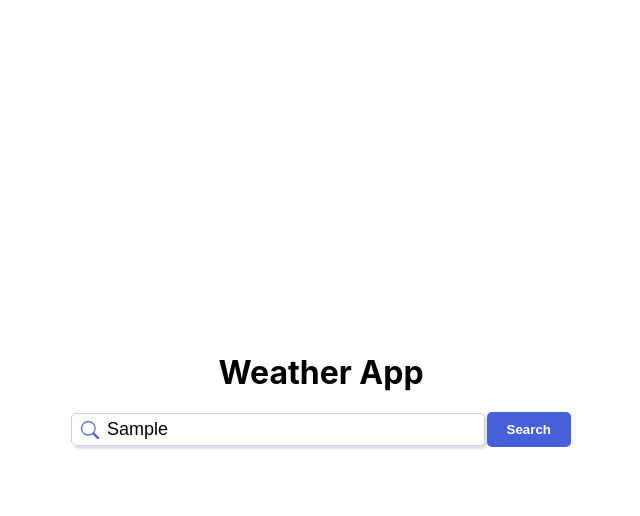
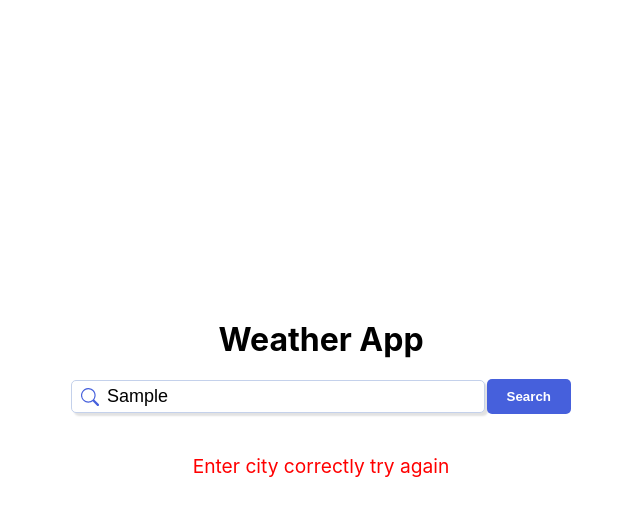
Before and after one commit to An1rii/openweatherapp, a React (Create React App) app: page / in a window 1280 px wide. Both pictures are taken after typing "Sample" into the empty fields and a click on the button "Search". Shown: the top 516 px of the page, without its empty margins (319-959 px from the left). Built offline with nearby package versions, Linux system fonts and the light colour scheme; no server answers.

Commit message:
add changes in code

```diff
--- a/package.json
+++ b/package.json
@@ -8,6 +8,8 @@
     "@testing-library/react": "^13.4.0",
     "@testing-library/user-event": "^13.5.0",
     "axios": "^1.6.8",
+    "eslint": "^8.57.0",
+    "prettier": "^3.2.5",
     "react": "^18.2.0",
     "react-dom": "^18.2.0",
     "react-scripts": "5.0.1",
--- a/src/main/App.js
+++ b/src/main/App.js
@@ -1,42 +1,51 @@
 import React, { useState } from "react";
 import axios from "axios";
-import SearchForm from "./component/SearchForm";
-import WeatherInfo from "./component/WeatherInfo";
-import GraphicWeather from "./component/GraphicWeather";
-import "./style/App.css";
+import SearchForm from "./components/SearchForm";
+import WeatherInfo from "./components/WeatherInfo";
+import "./style/style.css";
 
 const api = {
     key: "d74b22e57d1cc1c90377f63de597234c",
     base: "https://api.openweathermap.org/data/2.5/",
 };
 
-
 function App() {
     const [search, setSearch] = useState("");
     const [weather, setWeather] = useState({});
+    const [loading, setLoading] = useState(false);
+    const [error, setError] = useState("");
 
-    const searchPressed = () => {
+    const getWeatherForecast = () => {
+        setLoading(true);
+        setError("");
         axios
             .get(`${api.base}weather?q=${search}&units=metric&APPID=${api.key}`)
             .then((response) => {
                 setWeather(response.data);
+                setLoading(false);
             })
             .catch((error) => {
+                setLoading(false);
+                setError("Enter city correctly try again");
                 console.error("Error fetching data:", error);
             });
     };
 
     return (
         <div className="App">
-            <SearchForm search={search} setSearch={setSearch} searchPressed={searchPressed} />
-            {typeof weather.main !== "undefined" ? (
-                <>
-                    <WeatherInfo weather={weather} />
-                    <GraphicWeather weatherData={weather} />
-                </>
-            ) : null}
+            <SearchForm search={search} setSearch={setSearch} searchPressed={getWeatherForecast} />
+            <div className="error-message-container">
+                {loading ? (
+                    <p>Loading...</p>
+                ) : error ? (
+                    <p className="error-message">{error}</p>
+                ) : (
+                    typeof weather.main !== "undefined" && <WeatherInfo weather={weather} />
+                )}
+            </div>
         </div>
     );
+
 }
 
 export default App;
--- a/src/main/component/WeatherInfo.js
+++ /dev/null
@@ -1,16 +0,0 @@
-import React from "react";
-import GraphicWeather from "./GraphicWeather";
-
-const WeatherInfo = ({ weather }) => {
-    return (
-        <div className="text-container-form">
-            <p>{weather.name}</p>
-            <p>{weather.main.temp}°C</p>
-            <p>{weather.weather[0].main}</p>
-            <p>({weather.weather[0].description})</p>
-            <GraphicWeather/>
-        </div>
-    );
-};
-
-export default WeatherInfo;
--- a/src/main/component/GraphicWeather.js
+++ b/src/main/components/GraphicWeather.js
@@ -1,13 +1,12 @@
-
 import React from 'react';
 import { BarChart, Bar, XAxis, YAxis, CartesianGrid, Tooltip, Legend } from 'recharts';
 
 function GraphicWeather({ weatherData }) {
-       if (!weatherData || !weatherData.main) {
+    if (!weatherData || !weatherData.main) {
         return <p>Loading or no weather data available...</p>;
     }
 
-    const data =[
+    const data = [
         {
             name: 'Temperature',
             value: weatherData.main.temp,
--- a/src/main/component/SearchForm.js
+++ b/src/main/components/SearchForm.js
@@ -1,9 +1,9 @@
 import React from "react";
-
 
 const SearchForm = ({ search, setSearch, searchPressed }) => {
     return (
-        <div className="container">
+        <form className="weather_search_form" onSubmit={(e) =>
+        { e.preventDefault(); searchPressed(); }}>
             <h1>Weather App</h1>
             <div className="custom_input">
                 <svg xmlns="http://www.w3.org/2000/svg" className="svg_icon bi-search" viewBox="0 0 16 16">
@@ -17,9 +17,9 @@ const SearchForm = ({ search, setSearch, searchPressed }) => {
                     value={search}
                     onChange={(e) => setSearch(e.target.value)}
                 />
-                <button className="button" onClick={searchPressed}>Search</button>
+                <button className="button" type="submit">Search</button>
             </div>
-        </div>
+        </form>
     );
 };
 
--- /dev/null
+++ b/src/main/components/WeatherInfo.js
@@ -0,0 +1,18 @@
+import React from "react";
+import GraphicWeather from "./GraphicWeather";
+
+const WeatherInfo = ({ weather }) => {
+    return (
+        <div className="weather_info_container">
+            <div className="text-container-form">
+                <p>{weather.name}</p>
+                <p>{weather.main.temp}°C</p>
+                <p>{weather.weather[0].main}</p>
+                <p>({weather.weather[0].description})</p>
+            </div>
+            <GraphicWeather weatherData={weather} />
+        </div>
+    );
+};
+
+export default WeatherInfo;
--- a/src/main/style/App.css
+++ /dev/null
@@ -1,105 +0,0 @@
-* {
-  padding: 0;
-  margin: 0;
-  box-sizing: border-box;
-}
-
-.container {
-  display: flex;
-  flex-direction: column;
-  justify-content: center;
-  align-items: center;
-  height: 100vh;
-  text-align: center;
-}
-
-
-.custom_input {
-  display: flex;
-  align-items: center;
-  position: relative;
-  width: 80%; /* Smaller than full width, more flexible */
-  max-width: 500px; /* Maximum width to avoid overly wide elements */
-}
-
-.input {
-  font-size: 18px;
-  padding: 5px 10px;
-  width: calc(100% - 45px);
-  padding-left: 35px;
-  outline: none;
-  background: #FFFFFF;
-  color: #000000;
-  border: 1px solid #C4D1EB;
-  border-radius: 5px;
-  box-shadow: 3px 3px 2px 0px #E2E2E2;
-  transition: .3s ease;
-}
-
-.input:focus {
-  background: #F2F2F2;
-  border: 1px solid #5A7EC7;
-  border-radius: 10px;
-}
-
-.input::placeholder {
-  color: #DDDDDD;
-}
-
-.svg_icon {
-  position: absolute;
-  left: 10px;
-  fill: #4660DC;
-  width: 18px;
-  height: 18px;
-}
-
-.button {
-  padding: 10px 20px;
-  /*font-size: 16px;*/
-  color: white;
-  background-color: #4660DC;
-  border: none;
-  border-radius: 5px;
-  cursor: pointer;
-  transition: all 0.3s ease;
-  font-weight: bold;
-  margin-left: 2px;
-}
-
-.button:hover {
-  background-color: #5A7EC7;
-  transform: scale(1.1);
-}
-
-.button:active {
-  background-color: #3C5C9E;
-  transform: scale(0.9);
-}
-
-h1 {
-  margin-bottom: 20px;
-}
-.text-container {
-  text-align: center;
-}
-.text-container-form {
-  padding-top: 15px;
-  position: absolute;
-  top: calc(60% + 100px);
-  right: calc(38% + 50px);
-  transform: translate(-50%, -50%);
-  font-family: Arial, sans-serif;
-  font-size: 20px;
-  font-weight: bold;
-  color: #333;
-  line-height: 1.5rem;
-}
-.graphic-weather{
-  padding-top: 15px;
-  position: absolute;
-  top: calc(60% + 100px);
-  right: calc(10% + 50px);
-
-  transform: translate(-50%, -50%);
-}
--- /dev/null
+++ b/src/main/style/style.css
@@ -0,0 +1,119 @@
+
+* {
+    padding: 0;
+    margin: 0;
+    box-sizing: border-box;
+}
+
+.weather_search_form {
+    display: flex;
+    flex-direction: column;
+    justify-content: center;
+    align-items: center;
+    text-align: center;
+    margin-top: 20rem;
+    width: 100%;
+}
+
+.custom_input {
+    display: flex;
+    align-items: center;
+    position: relative;
+    width: 80%;
+    max-width: 500px;
+    margin-bottom: 20px;
+}
+
+.input {
+    font-size: 18px;
+    padding: 5px 10px;
+    width: calc(100% - 45px);
+    padding-left: 35px;
+    outline: none;
+    background: #FFFFFF;
+    color: #000000;
+    border: 1px solid #C4D1EB;
+    border-radius: 5px;
+    box-shadow: 3px 3px 2px 0px #E2E2E2;
+    transition: .3s ease;
+}
+
+.input:focus {
+    background: #F2F2F2;
+    border: 1px solid #5A7EC7;
+    border-radius: 10px;
+}
+
+.input::placeholder {
+    color: #DDDDDD;
+}
+
+.svg_icon {
+    position: absolute;
+    left: 10px;
+    fill: #4660DC;
+    width: 18px;
+    height: 18px;
+}
+
+.button {
+    padding: 10px 20px;
+    color: white;
+    background-color: #4660DC;
+    border: none;
+    border-radius: 5px;
+    cursor: pointer;
+    transition: all 0.3s ease;
+    font-weight: bold;
+    margin-left: 2px;
+}
+
+.button:hover {
+    background-color: #5A7EC7;
+    transform: scale(1.1);
+}
+
+.button:active {
+    background-color: #3C5C9E;
+    transform: scale(0.9);
+}
+
+h1 {
+    margin-bottom: 20px;
+}
+
+.text-container {
+    text-align: center;
+}
+
+.weather_info_container {
+    display: flex;
+    justify-content: center;
+    align-items: flex-start;
+    margin: 20px 0;
+}
+
+.text-container-form {
+    font-family: Arial, sans-serif;
+    font-size: 20px;
+    font-weight: bold;
+    color: #333;
+    line-height: 1.5rem;
+    margin-right: 20px;
+}
+
+.graphic-weather {
+    margin-left: 20px;
+}
+.error-message-container {
+    display: flex;
+    justify-content: center;
+    align-items: center;
+    margin-top: 20px;
+}
+
+.error-message {
+    color: red;
+    font-size: 1.2em;
+    text-align: center;
+}
```
Also changed, not shown: 1 other file (tests, documents, lock files or other folders).
